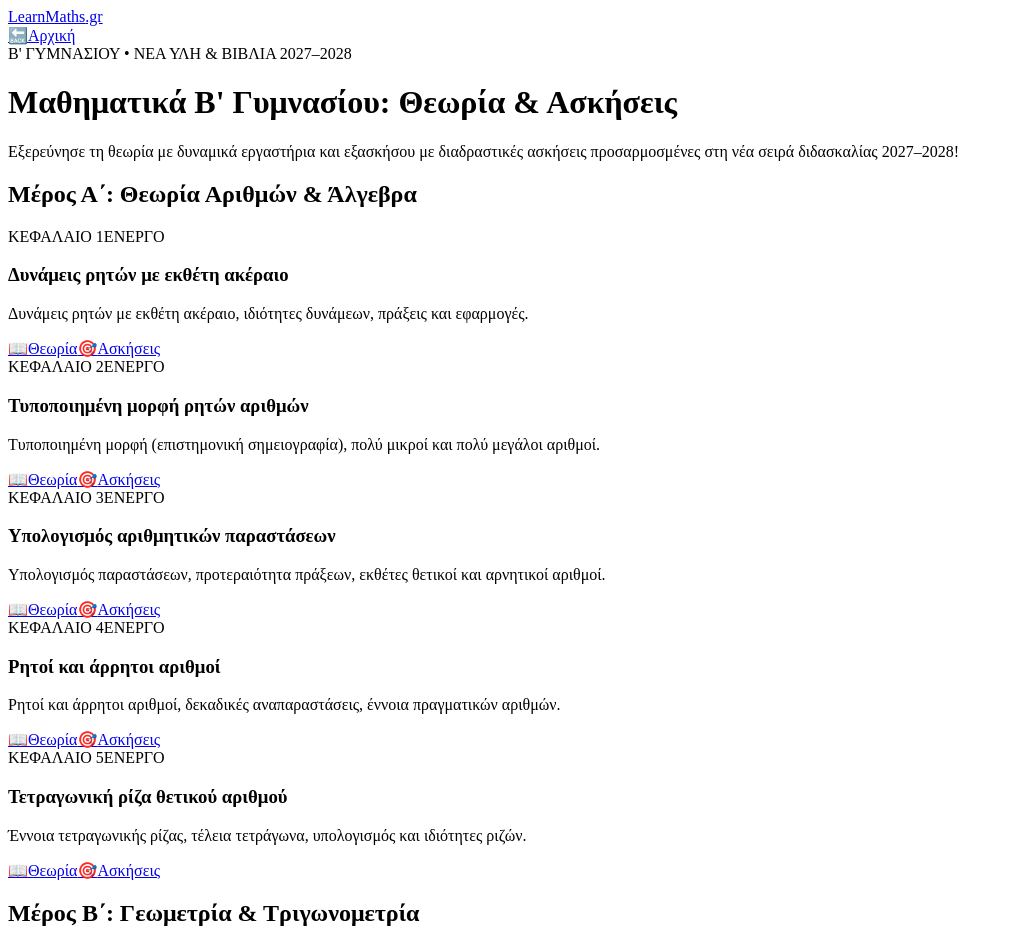
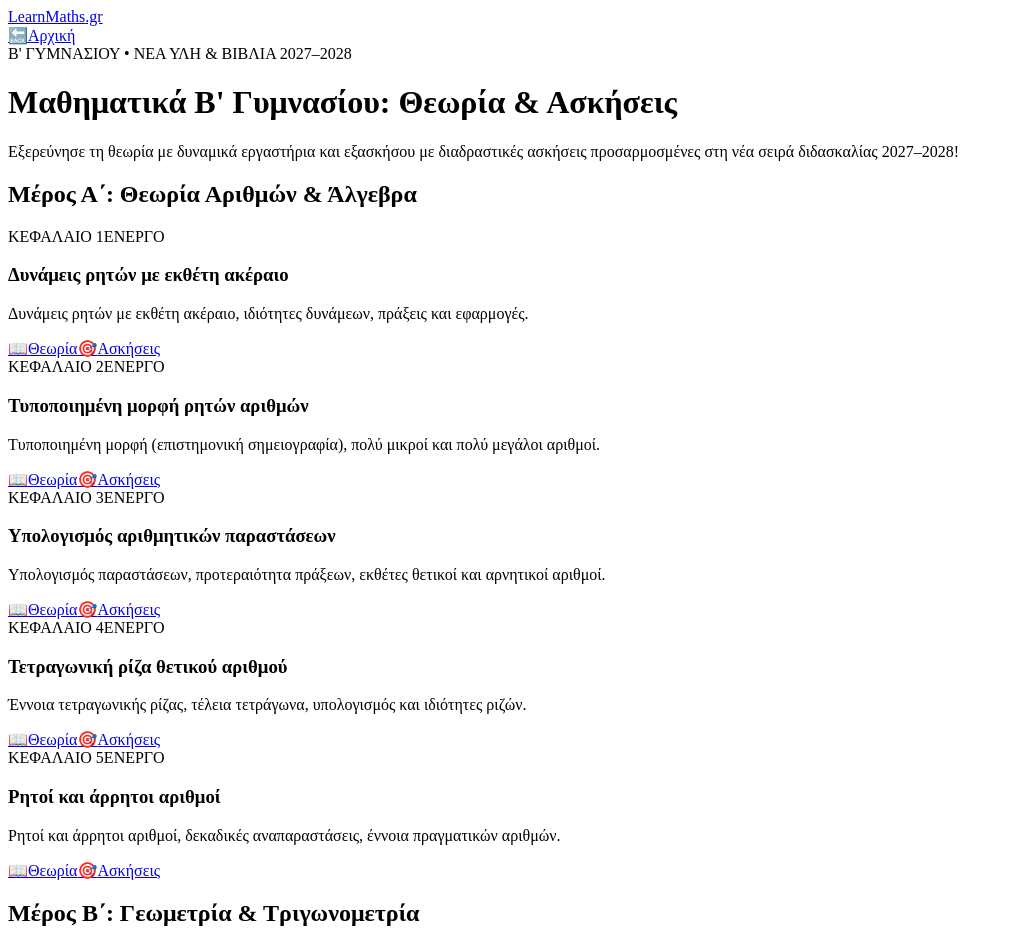
Before and after one commit to gkrimpas-lab/learn-maths-2026, a Next.js app: page /b-gymnasiou in a window 1280 px wide. Shown: the top 948 px of the page, without its empty margins (0-1014 px from the left). Built offline with nearby package versions, Linux system fonts and the light colour scheme.

Commit message:
Swap titles and descriptions for algebra sections

```diff
--- a/data/b-gymnasiou.js
+++ b/data/b-gymnasiou.js
@@ -36,8 +36,8 @@ export const B_GYMNASIOU_CHAPTERS = [
     id: '04',
     section: 'algebra',
     slug: '04-riza',
-    title: 'Ρητοί και άρρητοι αριθμοί',
-    desc: 'Ρητοί και άρρητοι αριθμοί, δεκαδικές αναπαραστάσεις, έννοια πραγματικών αριθμών.',
+    title: 'Τετραγωνική ρίζα θετικού αριθμού',
+    desc: 'Έννοια τετραγωνικής ρίζας, τέλεια τετράγωνα, υπολογισμός και ιδιότητες ριζών.',
     badge: 'ΚΕΦΑΛΑΙΟ 4',
     active: true,
   },
@@ -45,8 +45,8 @@ export const B_GYMNASIOU_CHAPTERS = [
     id: '05',
     section: 'algebra',
     slug: '05-ritoi-arritoi',
-    title: 'Τετραγωνική ρίζα θετικού αριθμού',
-    desc: 'Έννοια τετραγωνικής ρίζας, τέλεια τετράγωνα, υπολογισμός και ιδιότητες ριζών.',
+    title: 'Ρητοί και άρρητοι αριθμοί',
+    desc: 'Ρητοί και άρρητοι αριθμοί, δεκαδικές αναπαραστάσεις, έννοια πραγματικών αριθμών.',
     badge: 'ΚΕΦΑΛΑΙΟ 5',
     active: true,
   },
```
